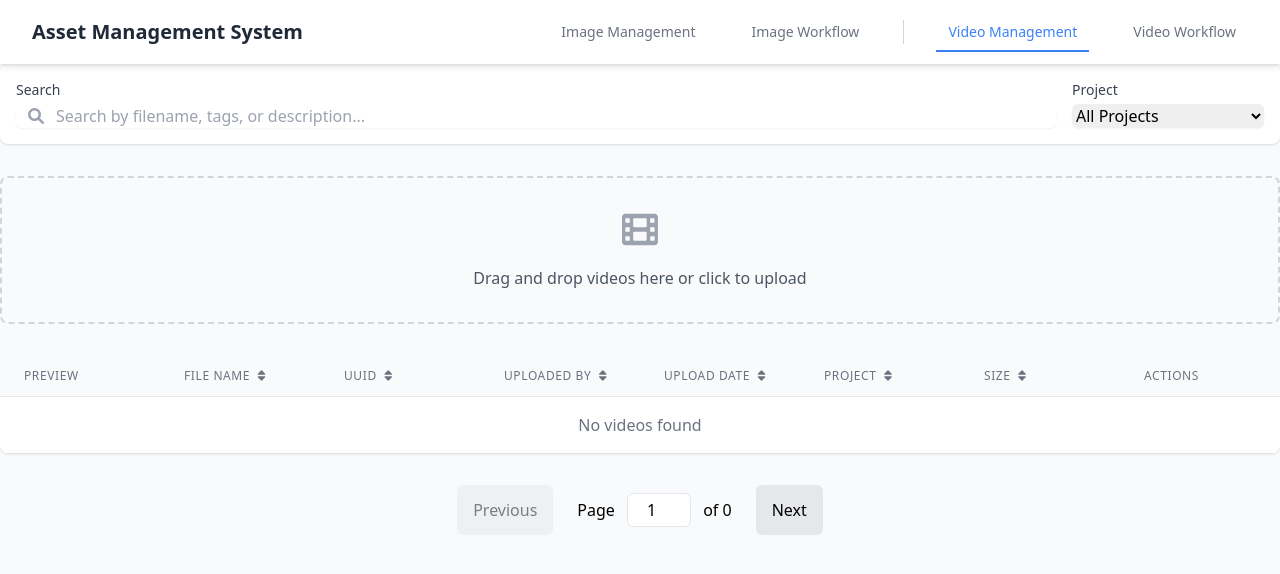
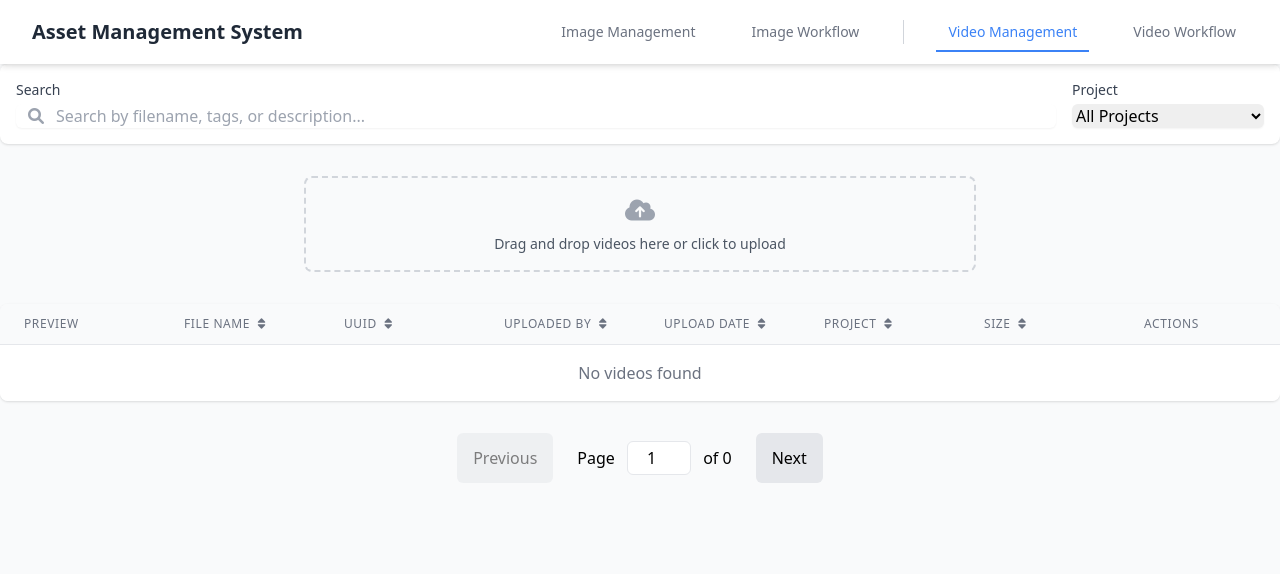
Before and after one commit to guangleizpm/Asset-Management, a plain HTML site: page video_management.html in a window 1280 px wide. Drawn offline with nearby package versions, Linux system fonts and the light colour scheme.

Commit message:
Make upload area smaller

```diff
--- a/video_management.html
+++ b/video_management.html
@@ -124,9 +124,9 @@
         </div>
 
         <!-- Drop Zone -->
-        <div id="dropZone" class="mb-8 border-2 border-dashed border-gray-300 rounded-lg p-8 text-center transition-colors">
-            <i class="fas fa-film text-4xl text-gray-400 mb-4"></i>
-            <p class="text-gray-600">Drag and drop videos here or click to upload</p>
+        <div id="dropZone" class="mb-8 border-2 border-dashed border-gray-300 rounded-lg p-4 text-center transition-colors max-w-2xl mx-auto">
+            <i class="fas fa-cloud-upload-alt text-2xl text-gray-400 mb-2"></i>
+            <p class="text-sm text-gray-600">Drag and drop videos here or click to upload</p>
             <input type="file" id="fileInput" multiple accept="video/*" class="hidden">
         </div>
 
```
Also changed, not shown: image_management.html (+3 -3 lines).
